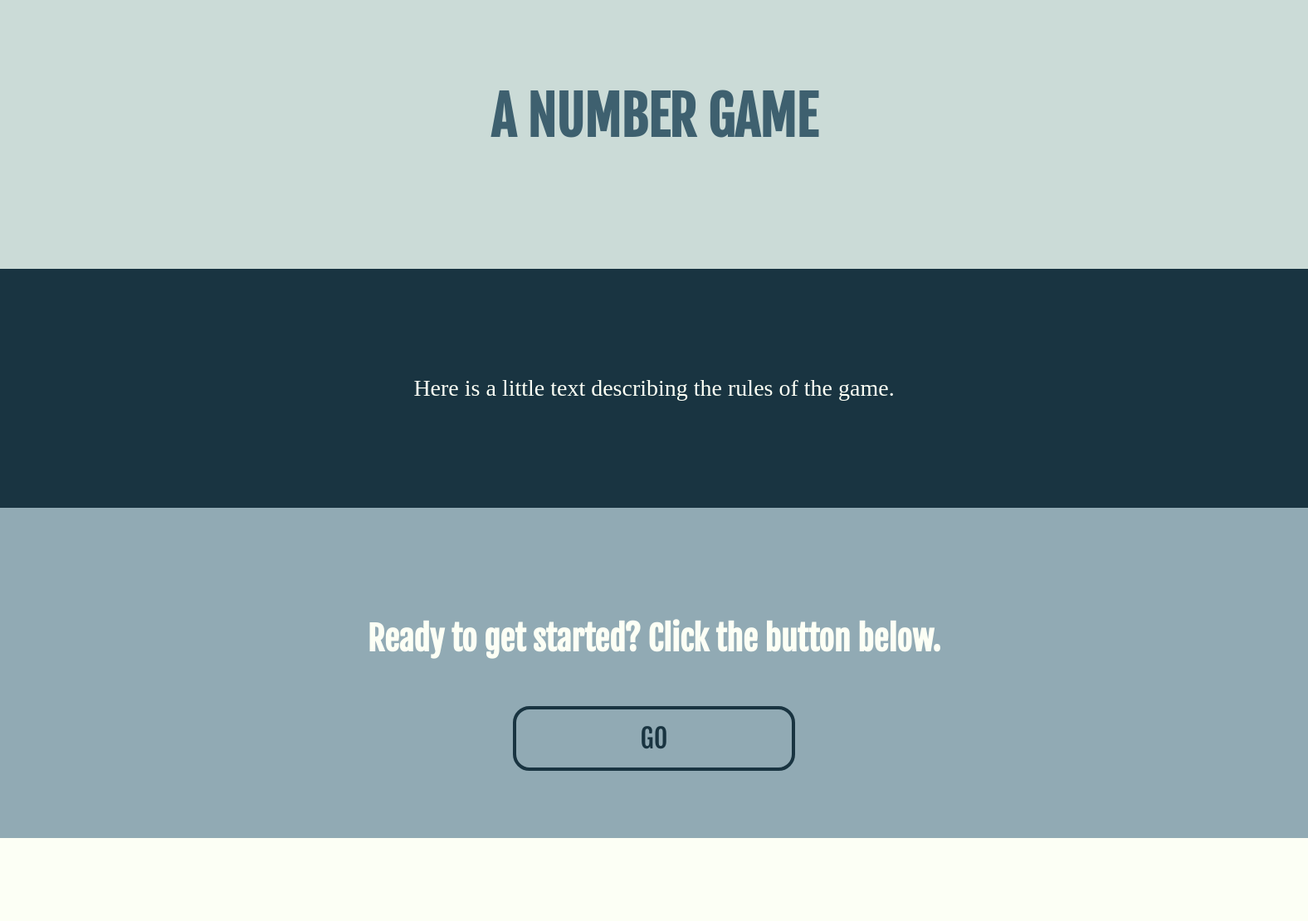
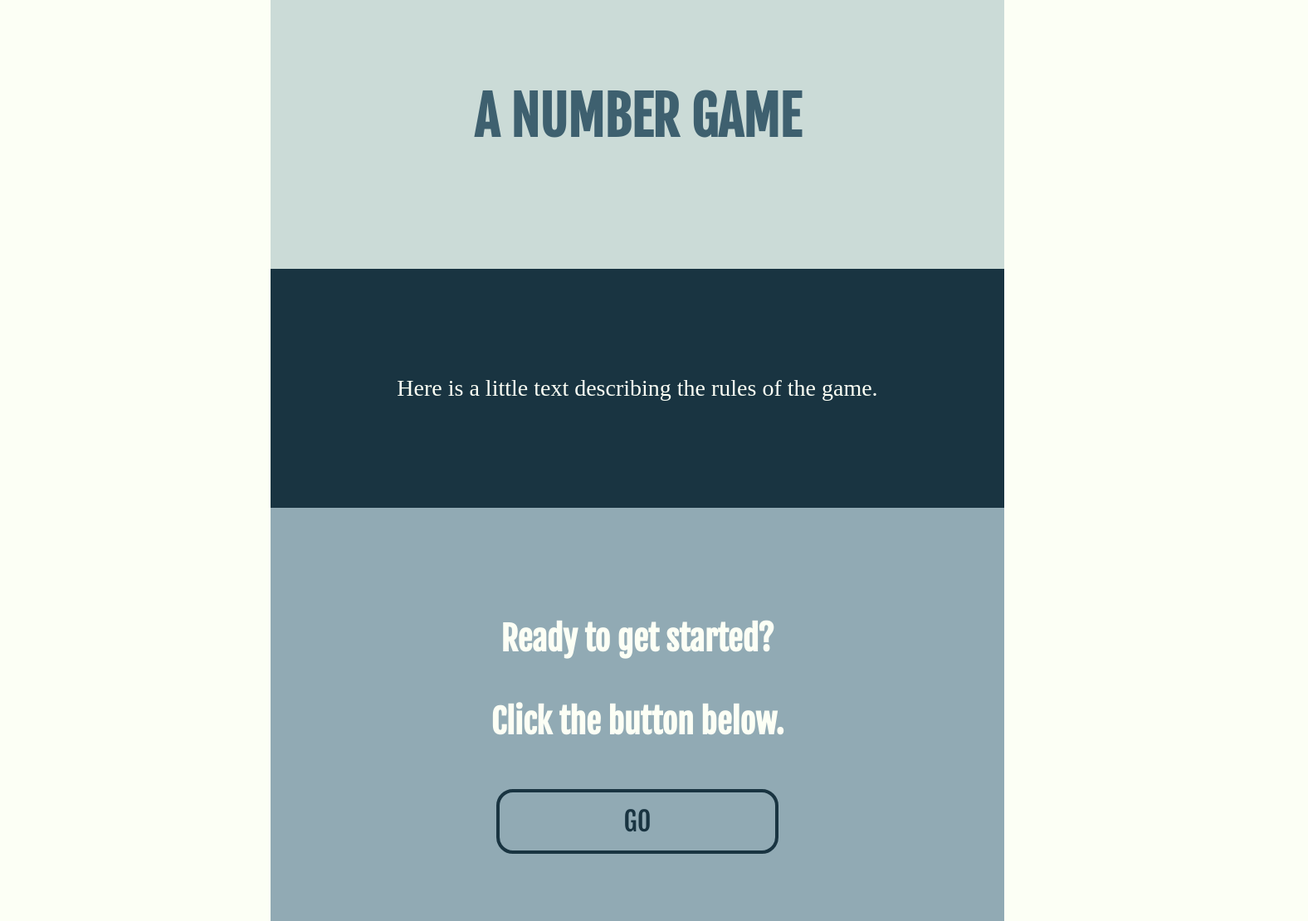
Before and after one commit to jruud/number-game, a plain HTML site: page index.html in a window 1536 px wide. Shown: the whole page at 83% size, 1576 px wide, since content can reach past the window. Before the commit the page ends 1010 px from the top, so only its background shows below. Drawn offline with Linux system fonts and the light colour scheme; a web font is replaced by a local one.

Commit message:
Added media queries for more screens.

```diff
--- a/index.html
+++ b/index.html
@@ -20,9 +20,11 @@
     </div>
 
     <div class="getStarted">
-        <h2  id="getStartedText">Ready to get started? Click the button below.</h2>
+        <h2  id="getStartedText">Ready to get started?<br>
+					<br>
+					Click the button below.</h2>
 
-        <a class="goButton" href="index.html">Go</a>
+        <a class="goButton" href="#">Go</a>
     </div>
 
 </header>
--- a/styles.css
+++ b/styles.css
@@ -71,14 +71,28 @@ p {
 
 @media (min-width: 999px) {
   .mainHeader {
-    width: 100%;
+    width: 75%;
   }
   .gameRules {
-    width: 100%;
+    width: 75%;
   }
 
   .getStarted {
-    width: 100%;
+    width: 75%;
   }
 
 }
+
+@media (min-width: 1299px) {
+  .mainHeader {
+    width: 55%;
+  }
+  .gameRules {
+    width: 55%;
+  }
+
+  .getStarted {
+    width: 55%;
+  }
+
+}
```
